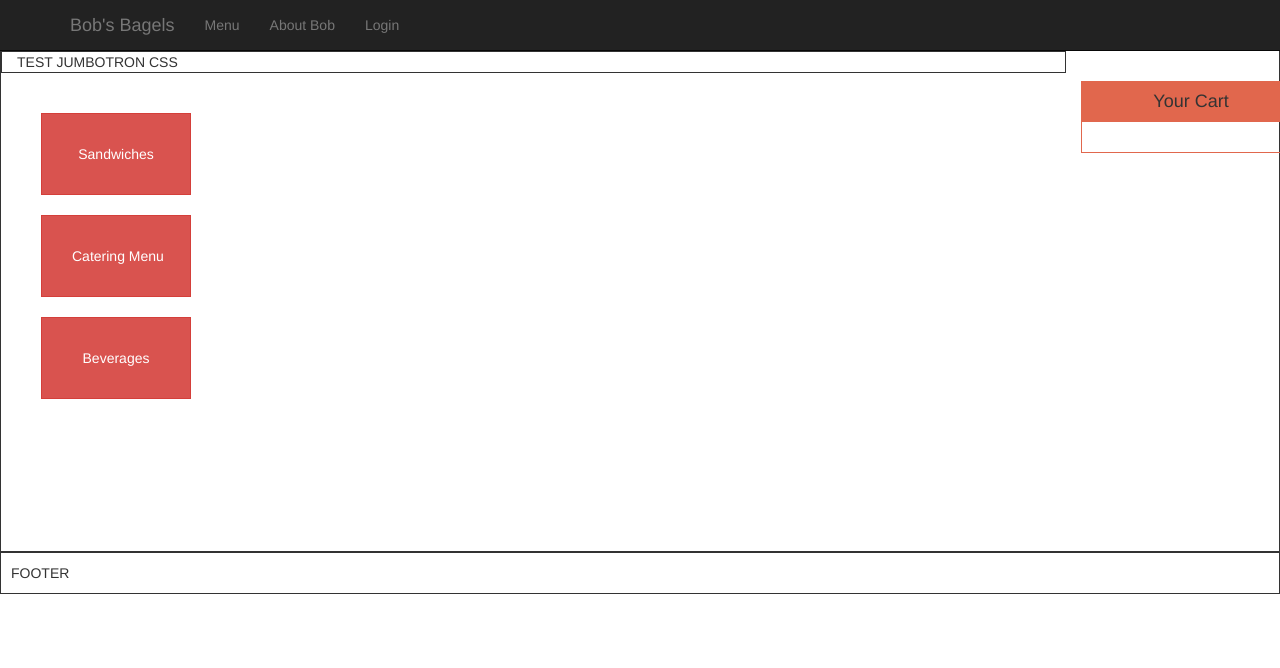
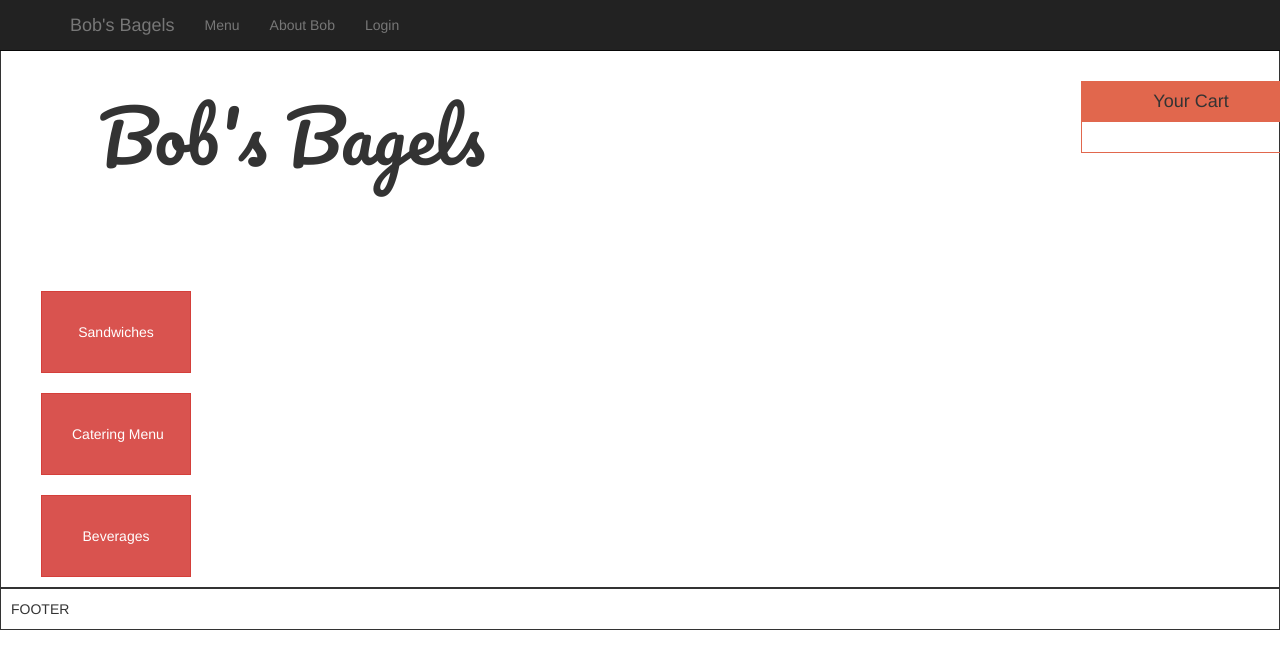
Before and after one commit to fishermanswharff/webapp, a website: page index.html in a window 1280 px wide. Shown: the top 668 px of the page. Drawn offline with Linux system fonts and the light colour scheme.

Commit message:
added basic jumbotron styling

```diff
--- a/css/app.css
+++ b/css/app.css
@@ -23,6 +23,21 @@
 .front_menu{
   height: 300px;
 }
+
+
+/* JUMBOTRON */
+.jumbo {
+  height: 200px;
+/*  background-image: url("http://foodartist.files.wordpress.com/2010/05/6-a-portfolio-bagels2.jpg");*/
+  font-family: 'Pacifico', cursive;
+}
+
+.jumbo h1{
+  font-size: 70px;
+  padding-left: 8%;
+  padding-top: 2.5%;
+}
+
 
 
 /* MENU IMAGES */
--- a/index.html
+++ b/index.html
@@ -7,6 +7,7 @@
   <title>Bob's Bagels Web Shop | Bagles Galore!!! Sandwiches, Catering, We got it all!!!</title>
   <link rel="stylesheet" href="bower_components/bootstrap/dist/css/bootstrap.css">
   <link rel="stylesheet" href="css/app.css">
+  <link href='http://fonts.googleapis.com/css?family=Pacifico' rel='stylesheet' type='text/css'>
 </head>
 <body>
 
@@ -33,7 +34,9 @@
 
   <div class="container-fluid">
     <div class="body row wire">
-      <div class="jumbo col-md-10 wire"> TEST JUMBOTRON CSS</div>
+      <div class="jumbo col-md-10">
+        <h1>Bob's Bagels</h1>
+      </div>
 
       <div class=" sidebar-right pull-right col-md-2 side">
 
```
